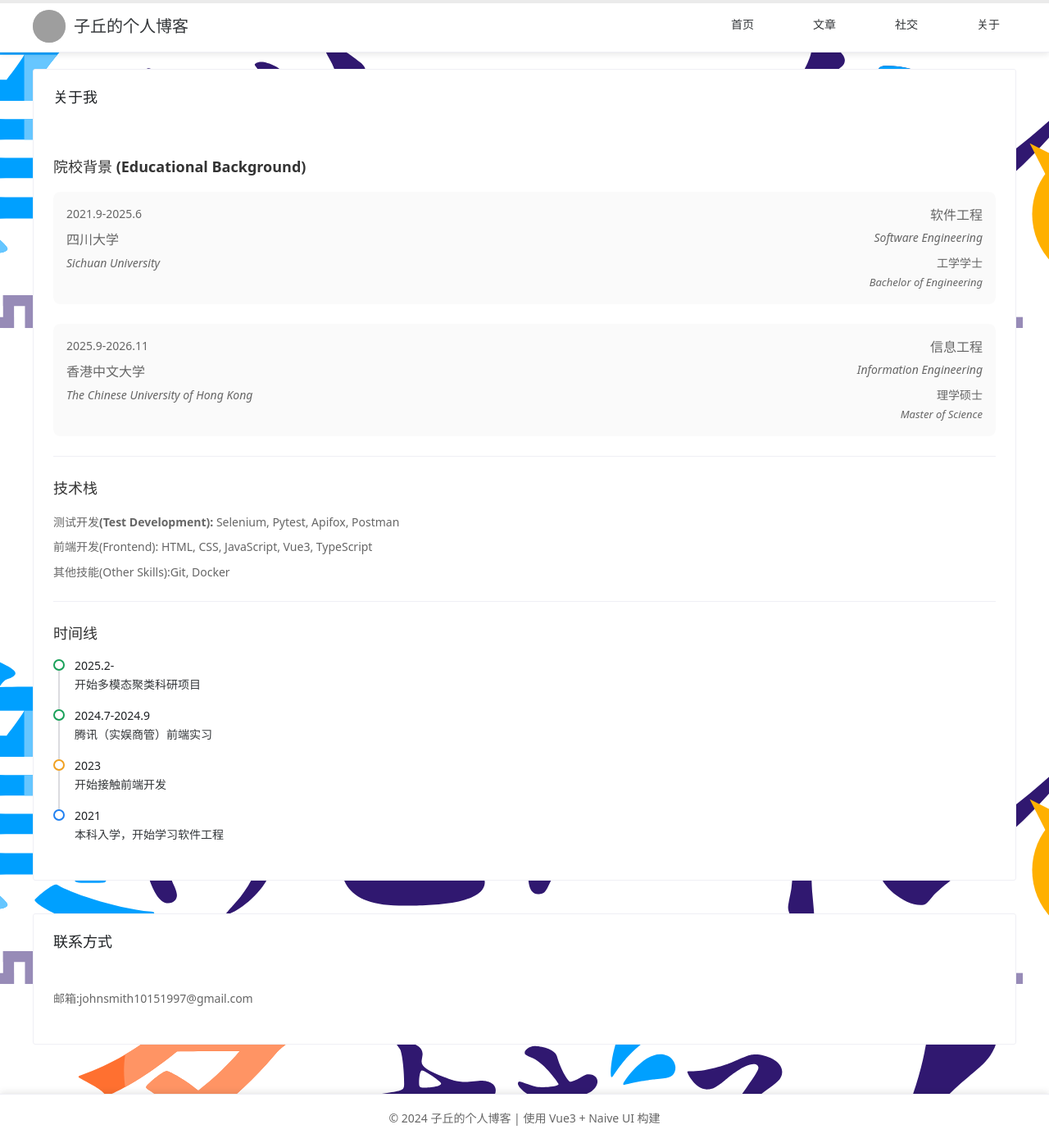
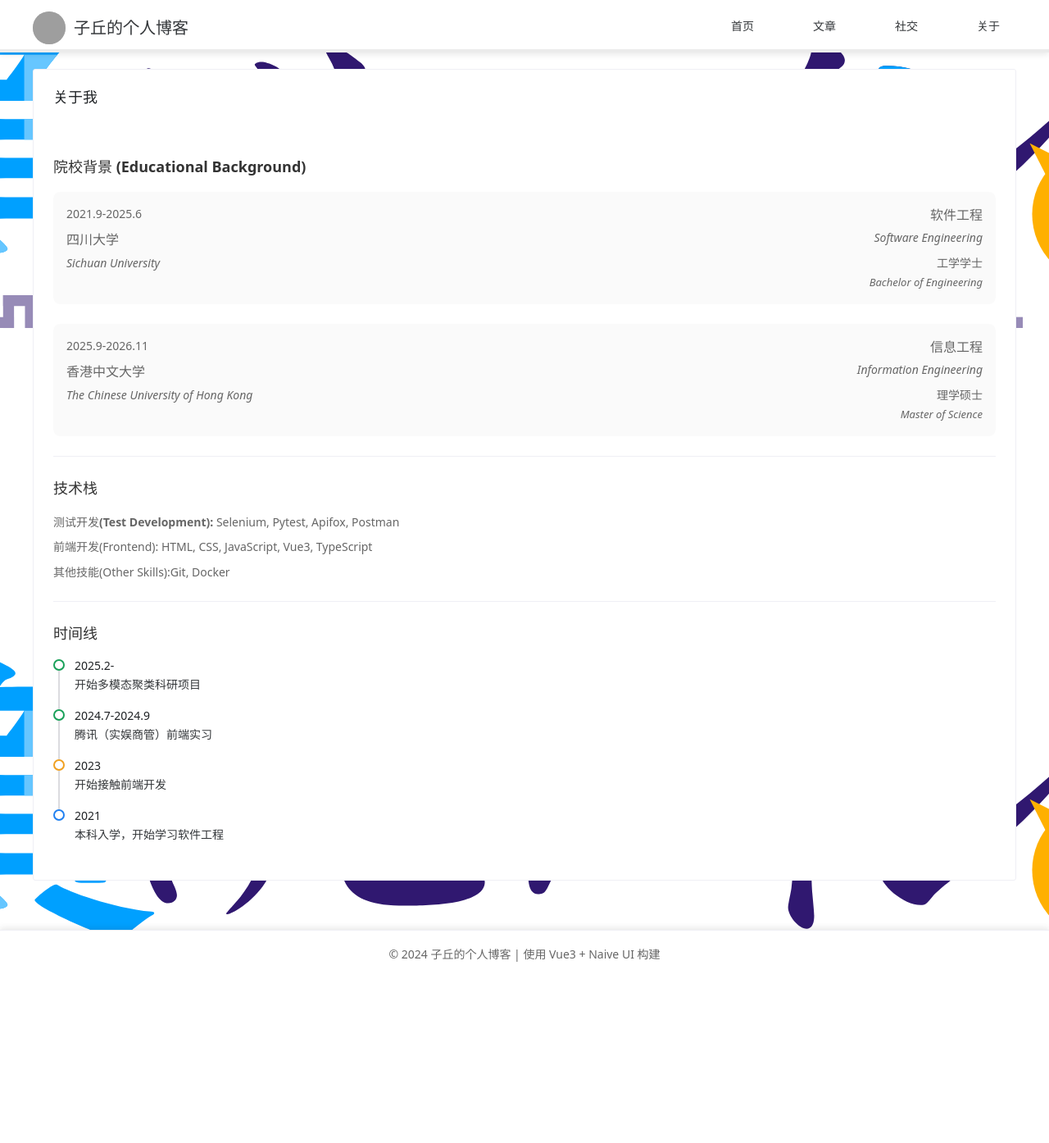
Before and after one commit to SCUklr/scuklr.github.io, a Vue app: page /about in a window 1280 px wide. Shown: the whole page at 82% size. After the commit the page ends 1194 px from the top, so only its background shows below. Built offline with nearby package versions, Linux system fonts and the light colour scheme; grey boxes are pictures that could not be loaded; some icons are missing.

Commit message:
修改了进度条的位置，取消了部分冗余的内容。

```diff
--- a/src/App.vue
+++ b/src/App.vue
@@ -93,15 +93,6 @@ const handleMenuClick = (key) => {
 <template>
   <div class="app-wrapper">
     <n-layout-header class="header" bordered>
-      <n-progress
-        type="line"
-        :percentage="scrollProgress"
-        :height="4"
-        :border-radius="0"
-        :show-indicator="false"
-        :color="'#18a058'"
-        class="reading-progress"
-      />
       <div class="header-content">
         <div class="logo">
           <n-avatar round size="large"
@@ -115,6 +106,15 @@ const handleMenuClick = (key) => {
                   @update:value="handleMenuClick" />
         </div>
       </div>
+      <n-progress
+        type="line"
+        :percentage="scrollProgress"
+        :height="4"
+        :border-radius="0"
+        :show-indicator="false"
+        :color="'#18a058'"
+        class="reading-progress"
+      />
     </n-layout-header>
 
     <n-layout-content class="content">
@@ -175,6 +175,30 @@ const handleMenuClick = (key) => {
   box-shadow: 0 2px 8px rgba(0, 0, 0, 0.1);
 }
 
+.header-content {
+  max-width: 1200px;
+  margin: 0 auto;
+  display: flex;
+  align-items: center;
+  justify-content: space-between;
+  height: 100%;
+}
+
+.logo {
+  display: flex;
+  align-items: center;
+}
+
+.site-title {
+  margin-left: 10px;
+  font-size: 20px;
+  font-weight: bold;
+}
+
+.menu-container {
+  margin-left: auto;
+}
+
 /* 修改内容区域样式 */
 .content {
   flex: 1;
@@ -217,30 +241,6 @@ const handleMenuClick = (key) => {
   padding: 0;
 }
 
-.header-content {
-  max-width: 1200px;
-  margin: 0 auto;
-  display: flex;
-  align-items: center;
-  justify-content: space-between;
-  height: calc(100% - 4px);
-}
-
-.logo {
-  display: flex;
-  align-items: center;
-}
-
-.site-title {
-  margin-left: 10px;
-  font-size: 20px;
-  font-weight: bold;
-}
-
-.menu-container {
-  margin-left: auto;
-}
-
 .content-container {
   max-width: 1200px;
   margin: 0 auto;
@@ -250,8 +250,8 @@ const handleMenuClick = (key) => {
 
 /* 修改进度条样式 */
 .reading-progress {
-  position: absolute;
-  top: 0;
+  position: fixed;
+  top: 60px;
   left: 0;
   right: 0;
   z-index: 1001;
--- a/src/views/About.vue
+++ b/src/views/About.vue
@@ -63,12 +63,6 @@ import { NCard, NTimeline, NTimelineItem, NDivider } from 'naive-ui'
           </n-timeline>
         </div>
       </n-card>
-
-      <n-card title="联系方式" class="contact-card">
-        <div class="contact-info">
-          <p>邮箱:johnsmith10151997@gmail.com</p>
-        </div>
-      </n-card>
     </div>
   </div>
 </template>
@@ -105,20 +99,6 @@ import { NCard, NTimeline, NTimelineItem, NDivider } from 'naive-ui'
 }
 
 .skills p {
-  margin: 8px 0;
-  color: #666;
-}
-
-.contact-card {
-  margin-top: 20px;
-  background: #fff;
-}
-
-.contact-info {
-  padding: 16px 0;
-}
-
-.contact-info p {
   margin: 8px 0;
   color: #666;
 }
--- a/src/views/Home.vue
+++ b/src/views/Home.vue
@@ -61,43 +61,6 @@ const projects = ref([
     description: '消逝的光芒2 · FM2024',
     color: bgColors[Math.floor(Math.random() * bgColors.length)],
     fontFamily: "'Noto Sans SC', sans-serif"
-  },
-  {
-    title: '📚 文学偏好',
-    description: '伊塔洛·卡尔维诺',
-    link: 'https://zh.wikipedia.org/wiki/%E4%BC%8A%E5%A1%94%E7%BD%97%C2%B7%E5%8D%A1%E5%B0%94%E7%BB%B4%E8%AF%BA',
-    color: bgColors[Math.floor(Math.random() * bgColors.length)],
-    fontFamily: "'Noto Serif SC', serif",
-    onClick: () => window.open('https://zh.wikipedia.org/wiki/%E4%BC%8A%E5%A1%94%E7%BD%97%C2%B7%E5%8D%A1%E5%B0%94%E7%BB%B4%E8%AF%BA', '_blank')
-  },
-  {
-    title: '想去的地方',
-    description: '🇦🇷 阿根廷 · 🇵🇹 葡萄牙',
-    color: bgColors[Math.floor(Math.random() * bgColors.length)],
-    fontFamily: "'Noto Sans SC', sans-serif"
-  },
-  {
-    title: '🚗 驾龄',
-    description: computed(() => {
-      const start = new Date('2024-02-22')
-      const now = new Date()
-      const days = Math.floor((now - start) / (1000 * 60 * 60 * 24))
-      return `${days} 天`
-    }),
-    color: bgColors[Math.floor(Math.random() * bgColors.length)],
-    fontFamily: "'Noto Sans SC', 'Monaco', monospace"
-  },
-  {
-    title: '🍜 最爱美食',
-    description: '开水白菜',
-    color: bgColors[Math.floor(Math.random() * bgColors.length)],
-    fontFamily: "'Noto Serif SC', serif"
-  },
-  {
-    title: '最喜欢的话',
-    description: '生命在继续, 死亡不可避免',
-    color: bgColors[Math.floor(Math.random() * bgColors.length)],
-    fontFamily: "'Ma Shan Zheng', 'Noto Serif SC', serif"
   }
 ])
 
```
